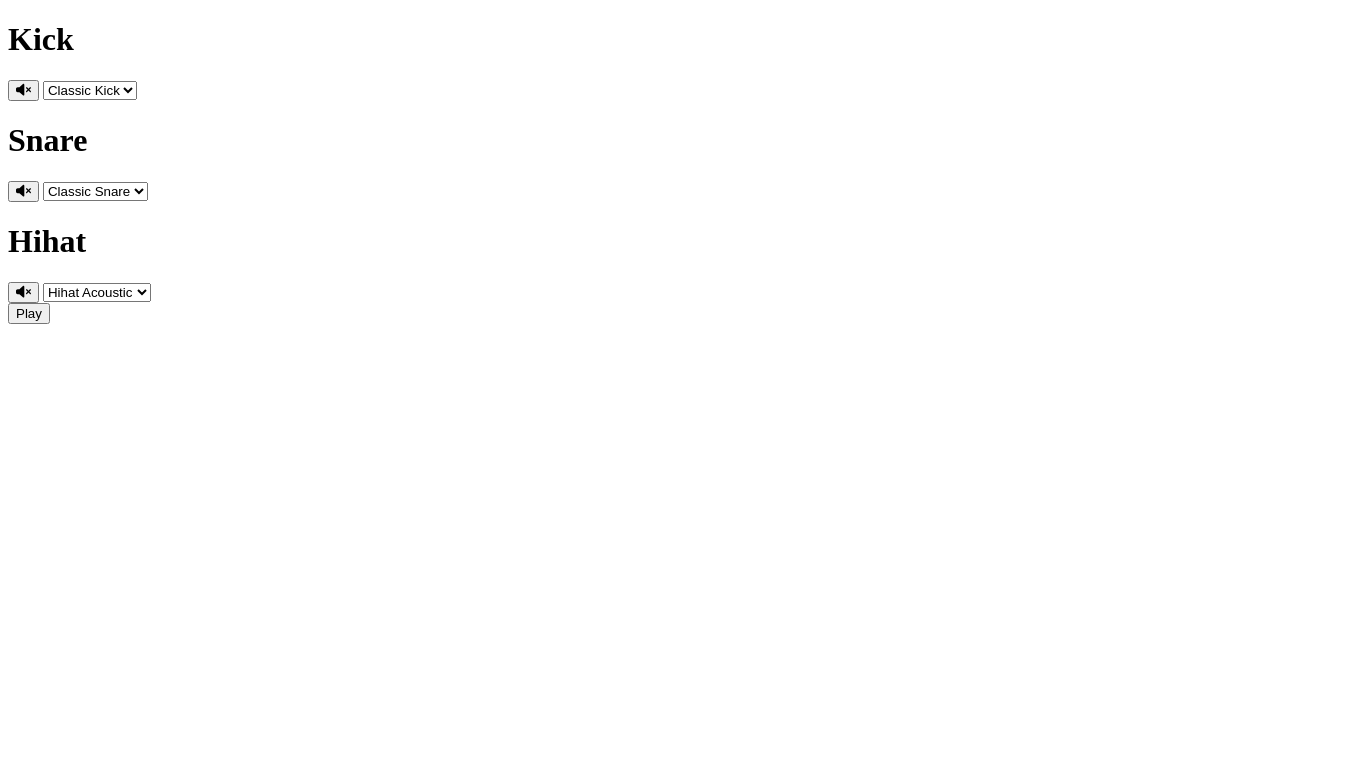
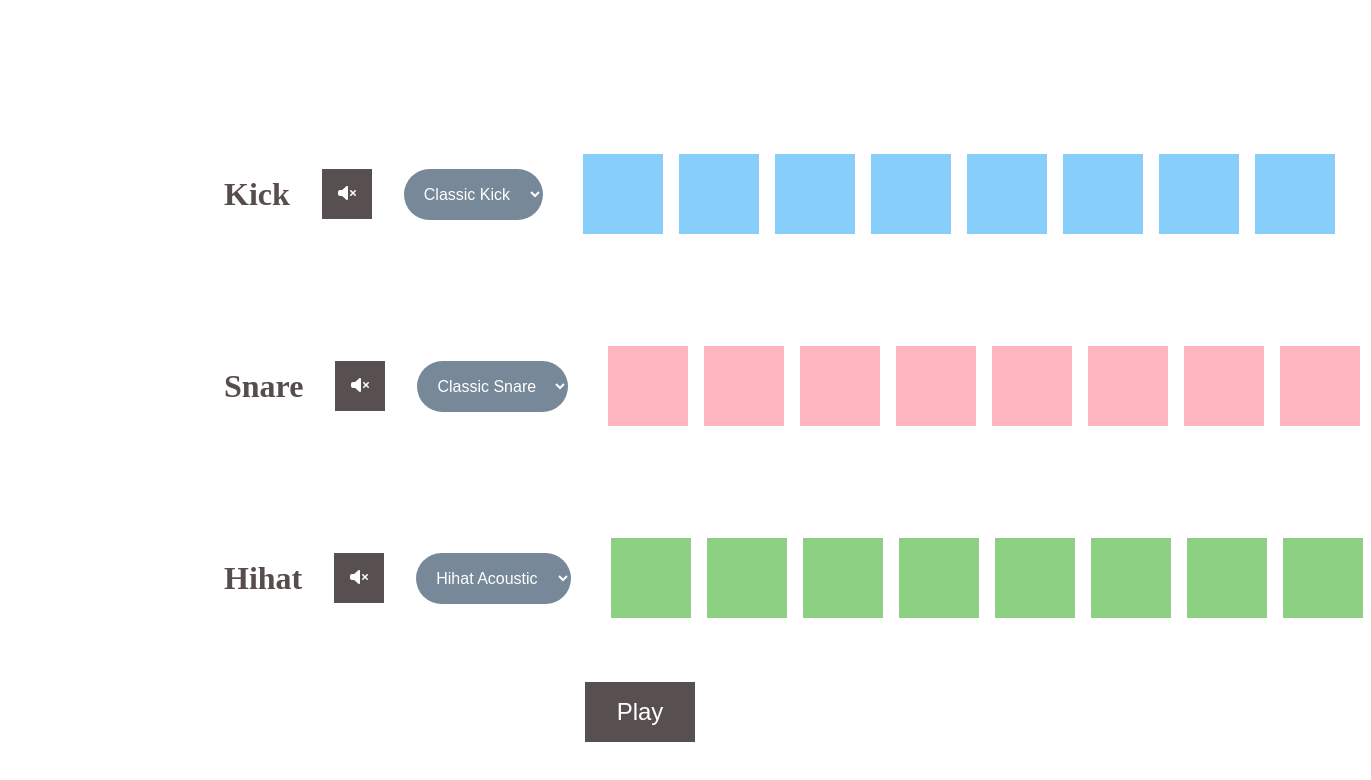
Before and after one commit to NurkaAmre/beatmaker, a plain HTML site: page index.html in a window 1280 px wide. Shown: the whole page, 1371 px wide, since content can reach past the window. Drawn offline with Linux system fonts and the light colour scheme.

Commit message:
Add styles to our tksh tksh tksh

```diff
--- a/index.html
+++ b/index.html
@@ -78,8 +78,9 @@
                 <div class="pad hihat-pad b7"></div>
             </div>
         </div>
+        <button class="play">Play</button>
     </div>
-    <button class="play">Play</button>
+
     <audio class="kick-sound" src="./sounds/kick-classic.wav"></audio>
     <audio class="kick-sound" src="./sounds/snare-acoustic01.wav"></audio>
     <audio class="kick-sound" src="./sounds/hihat-acoustic01.wav"></audio>
--- a/style.css
+++ b/style.css
@@ -0,0 +1,112 @@
+* {
+    margin: 0;
+    padding: 0;
+    box-sizing: border-box;
+}
+body {
+    font-family: serif;
+}
+
+i, svg {
+    pointer-events: none;
+}
+
+.kick-pad,
+.snare-pad,
+.hihat-pad {
+    width: 5rem;
+    height: 5rem;
+    margin: 1rem 0.5rem;
+    cursor: pointer;
+}
+
+.kick-pad {
+    background: lightskyblue;
+}
+
+.kick-pad.active {
+    background:  rgb(25, 169, 226);
+ }
+
+.snare-pad {
+    background: lightpink;
+}
+
+.snare-pad.active {
+    background: rgb(192, 54, 185);
+}
+.hihat-pad {
+    background: rgb(141, 208, 132);
+ }
+
+.hihat-pad.active {
+    background: rgb(51, 213, 30);
+}
+
+ .sequencer {
+    display: flex;
+    min-height: 100vh;
+    flex-direction: column;
+    align-items: center;
+    justify-content: center;
+ }
+
+ .kick-track,
+ .snare-track,
+ .hihat-track {
+    display: flex;
+    align-items: center;
+    width: 70%;
+    justify-content: space-between;
+    margin-top: 5rem;
+ }
+
+ .kick, .snare, .hihat {
+    display: flex;
+ }
+
+ .controls {
+    display: flex;
+    justify-content: space-between;
+    align-items: center;
+    flex: 1;
+    margin: 0rem 2rem;
+    gap: 2rem;
+ }
+
+ .controls button {
+    padding: 1rem;
+    border: none;
+    background: rgb(88, 80, 80);
+    color: #fff;
+    font-size: 1rem;
+    cursor: pointer;
+    transition: all 0.5s ease;
+ }
+
+ .pad {
+    transition: all 0.5s ease;
+ }
+
+ .play {
+    padding: 1rem 2rem;
+    font-size: 1.5rem;
+    background: rgb(88, 80, 80);
+    color: #fff;
+    border: none;
+    cursor: pointer;
+    margin-top: 3rem;
+ }
+
+ select {
+    padding: 1rem;
+    font-size: 1rem;
+    background: lightslategray;
+    color: #fff;
+    border: none;
+    border-radius: 2rem;
+ }
+
+h1 {
+    color: rgb(87, 77, 77);
+}
```
